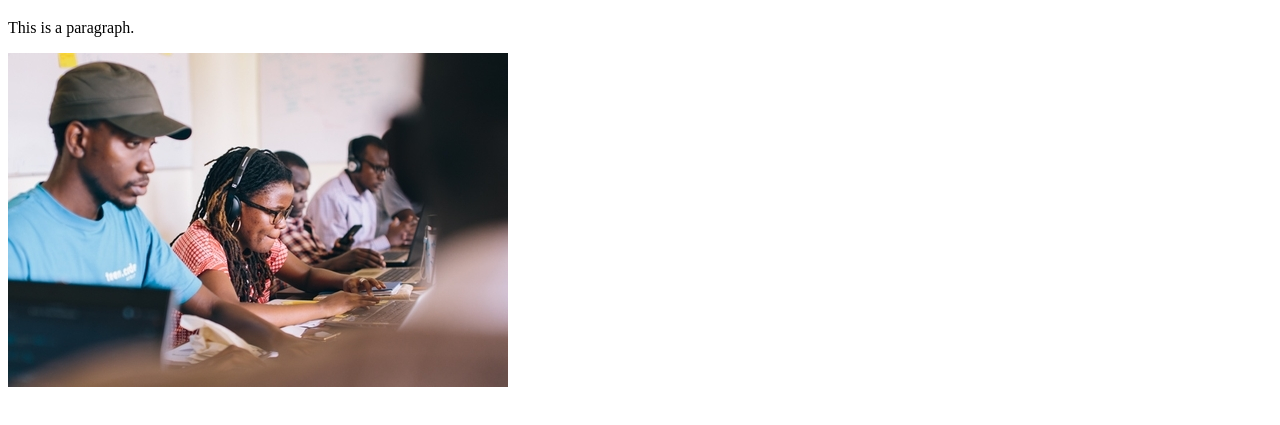
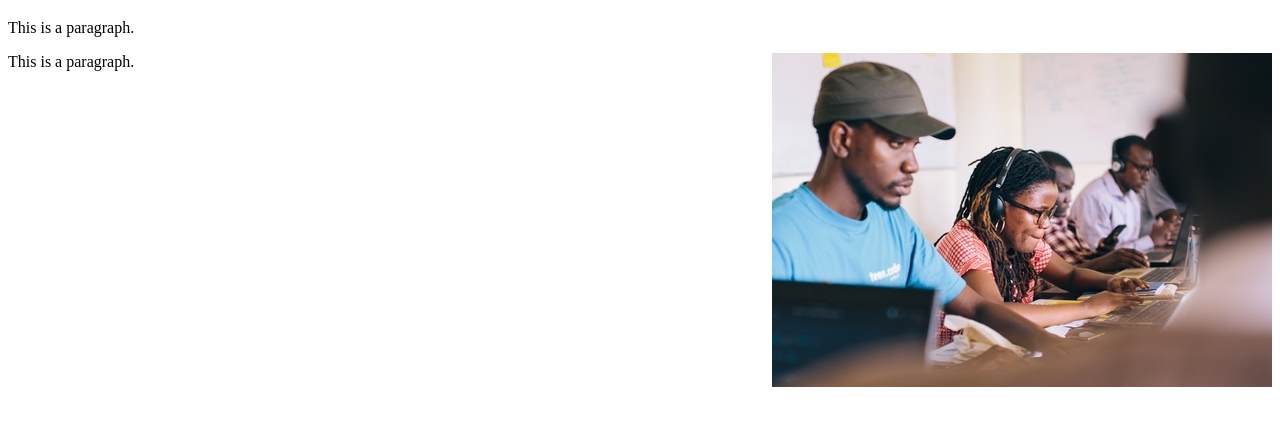
Before and after one commit to jamesbesigyek/refactory-class, a plain HTML site: page index.html in a window 1280 px wide. Shown: the part 61-486 px from the top of the page. Drawn offline with Linux system fonts and the light colour scheme; files whose address does not match are found by name.

Commit message:
images added

```diff
--- a/index.html
+++ b/index.html
@@ -8,7 +8,11 @@
 <h1>This is a Heading</h1>
 <p>This is a paragraph.</p>
 
-<img src="C:\Users\BESIGYE\Desktop\Refactory\GITbasics\refactory.jpeg">
+<img src="C:\Users\BESIGYE\Desktop\Refactory\GITbasics\refactory.jpeg" align="right" alt="refactory class">
+
+<p title="I'm a tooltip">
+    This is a paragraph.
+    </p>
 
 </body>
 </html>
```
